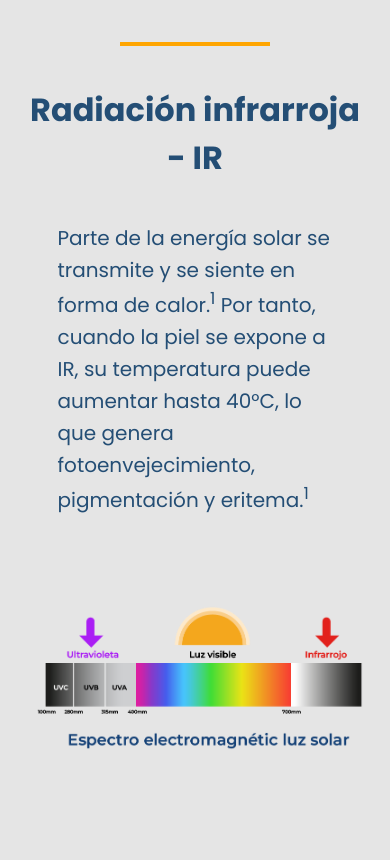
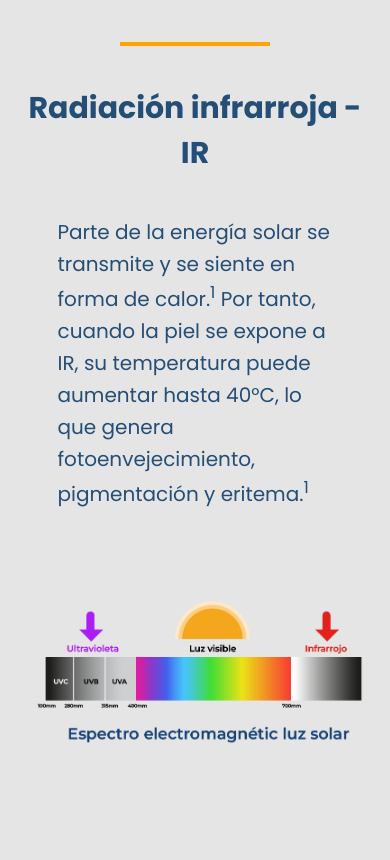
Before and after one commit to alejandro1osorio/landing-sunpro, a Vue app: page / in a window 390 px wide. Shown: the part 1979-2839 px from the top of the page. Built offline with nearby package versions, Linux system fonts and the light colour scheme.

Commit message:
texto reducido

```diff
--- a/src/components/Radiacion.vue
+++ b/src/components/Radiacion.vue
@@ -95,7 +95,7 @@ html, body {
   }
 
   .title {
-    font-size: 32px;
+    font-size: 30px;
   }
 
   .left .text {
```
